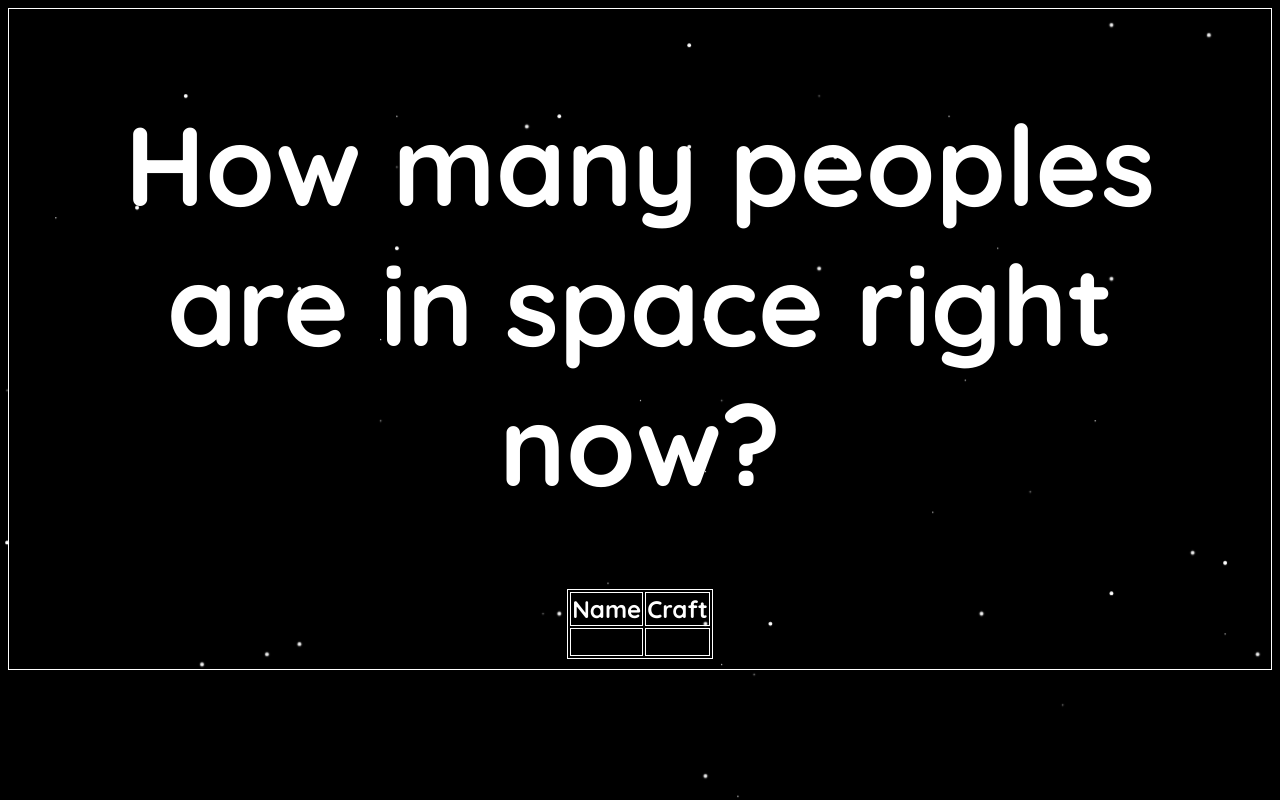
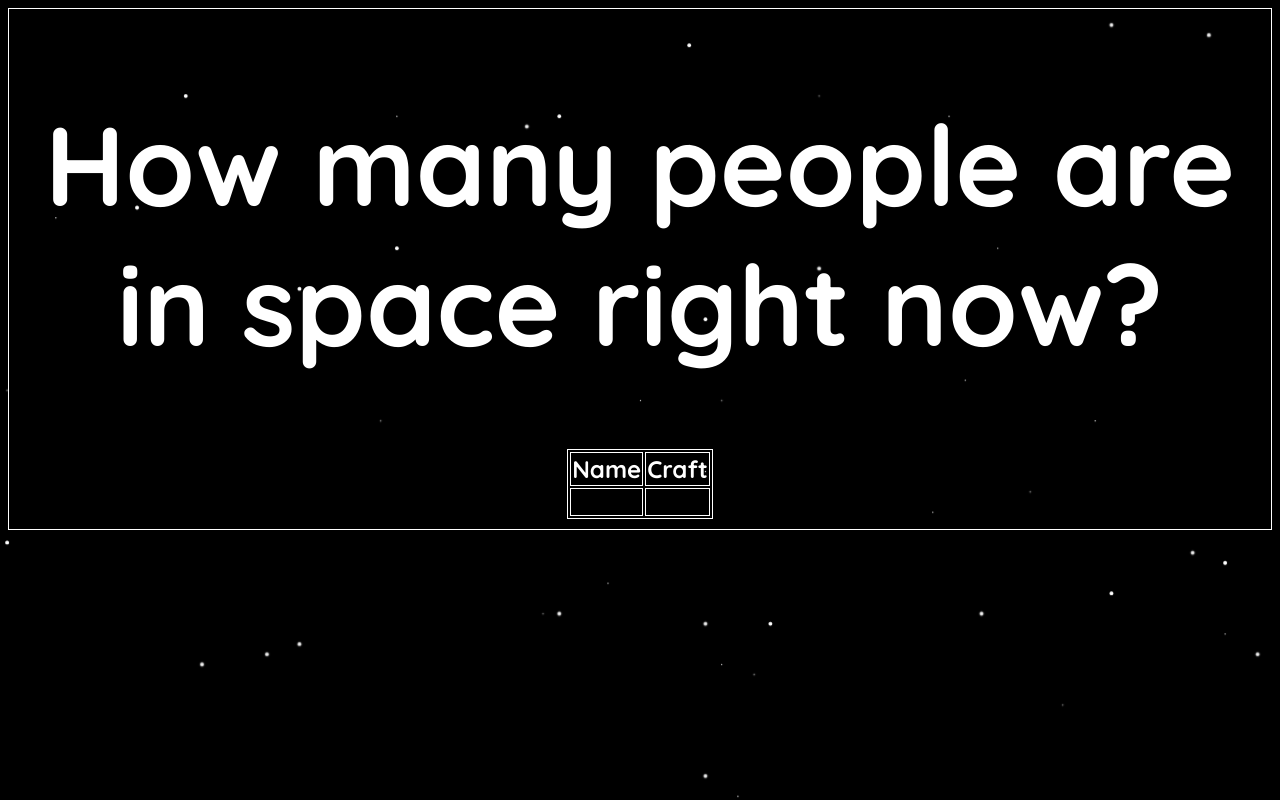
Before and after one commit to Matt-0206/SITES, a plain HTML site: page People in space/index.html in a window 1280 px wide. Drawn offline with Linux system fonts and the light colour scheme; no server answers.

Commit message:
23/05/2024

```diff
--- a/People in space/index.html
+++ b/People in space/index.html
@@ -34,7 +34,7 @@
 
 <div id="container">
 
-<h1>How many peoples are in space right now? </h1>
+<h1>How many people are in space right now? </h1>
 
 <h2></h2>
 
```
Also changed, not shown: index.html (+1 -1 lines).
